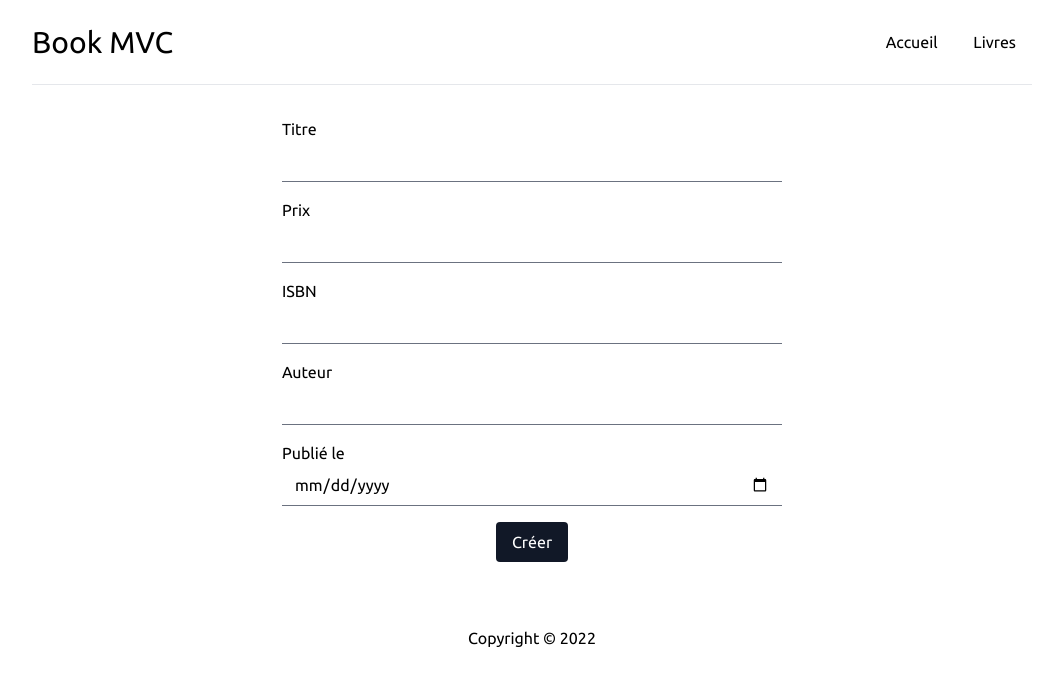
After one commit to dwwm-bethune/book-mvc, a PHP site: template views/books/create.html.php in a window 1280 px wide. The commit adds this page. Shown: the top 686 px of the page, without its empty margins (108-1171 px from the left). Run offline with PHP 8.4, Linux system fonts and the light colour scheme; the template is opened without the code that fills it, so the values that code supplies are empty; some libraries are stand-ins or nearby versions.

Commit message:
Create a book

```diff
--- a/public/index.php
+++ b/public/index.php
@@ -12,6 +12,7 @@ $app->setBasePath(BASE_URL);
 $app->addRoutes([
     ['GET', '/', 'HomeController@index'],
     ['GET', '/books', 'BookController@index'],
+    ['GET|POST', '/book/new', 'BookController@create'],
     ['GET', '/book/[:id]', 'BookController@show'],
 ]);
 
--- /dev/null
+++ b/views/books/create.html.php
@@ -0,0 +1,45 @@
+<?php self::partial('partials/header'); ?>
+
+    <div class="max-w-5xl mx-auto px-3">
+        <?php if ($success) { ?>
+            <p class="text-green-500">Le livre a été crée.</p>
+        <?php } ?>
+
+        <?php if (!empty($errors)) { ?>
+            <div class="bg-red-300 p-5 rounded border border-red-800 text-red-800 my-4">
+                <?php foreach ($errors as $error) { ?>
+                    <p><?= $error; ?></p>
+                <?php } ?>
+            </div>
+        <?php } ?>
+
+        <form action="" method="post" class="w-1/2 mx-auto">
+            <div class="mb-4">
+                <label for="title" class="block">Titre</label>
+                <input type="text" name="title" id="title" class="border-0 border-b focus:ring-0 w-full" value="<?= $book->title; ?>">
+            </div>
+            <div class="mb-4">
+                <label for="price" class="block">Prix</label>
+                <input type="text" name="price" id="price" class="border-0 border-b focus:ring-0 w-full" value="<?= $book->price; ?>">
+            </div>
+            <div class="mb-4">
+                <label for="isbn" class="block">ISBN</label>
+                <input type="text" name="isbn" id="isbn" class="border-0 border-b focus:ring-0 w-full" value="<?= $book->isbn; ?>">
+            </div>
+            <div class="mb-4">
+                <label for="author" class="block">Auteur</label>
+                <input type="text" name="author" id="author" class="border-0 border-b focus:ring-0 w-full" value="<?= $book->author; ?>">
+            </div>
+            <div class="mb-4">
+                <label for="published_at" class="block">Publié le</label>
+                <input type="date" name="published_at" id="published_at" class="border-0 border-b focus:ring-0 w-full" value="<?= $book->published_at; ?>">
+            </div>
+            <!-- <input type="file" name="image"> -->
+
+            <div class="text-center">
+                <button class="bg-gray-900 px-4 py-2 text-white inline-block rounded hover:bg-gray-700 duration-200">Créer</button>
+            </div>
+        </form>
+    </div>
+
+<?php self::partial('partials/footer'); ?>
--- a/views/books/list.html.php
+++ b/views/books/list.html.php
@@ -1,6 +1,12 @@
 <?php self::partial('partials/header'); ?>
 
     <div class="max-w-5xl mx-auto px-3">
+        <div class="text-center mb-8">
+            <a class="bg-gray-900 px-4 py-2 text-white inline-block rounded hover:bg-gray-700 duration-200" href="<?= BASE_URL; ?>/book/new">
+                Créer un livre
+            </a>
+        </div>
+
         <div class="flex flex-wrap -mx-3">
             <?php foreach ($books as $book) { ?>
                 <div class="w-1/2 lg:w-1/4 mb-6">
```
Also changed, not shown: src/Controller/BookController.php (+46 -0 lines), src/Controller/Controller.php (+10 -0 lines), src/Model/Book.php (+8 -0 lines).
